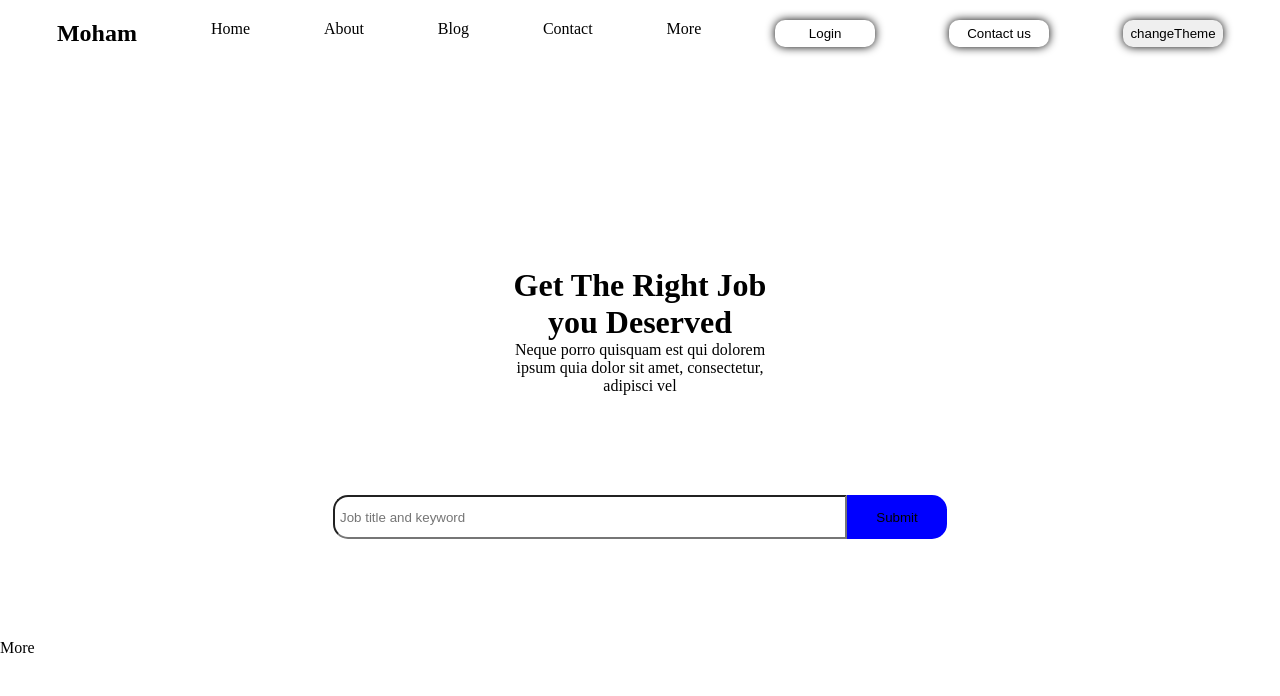
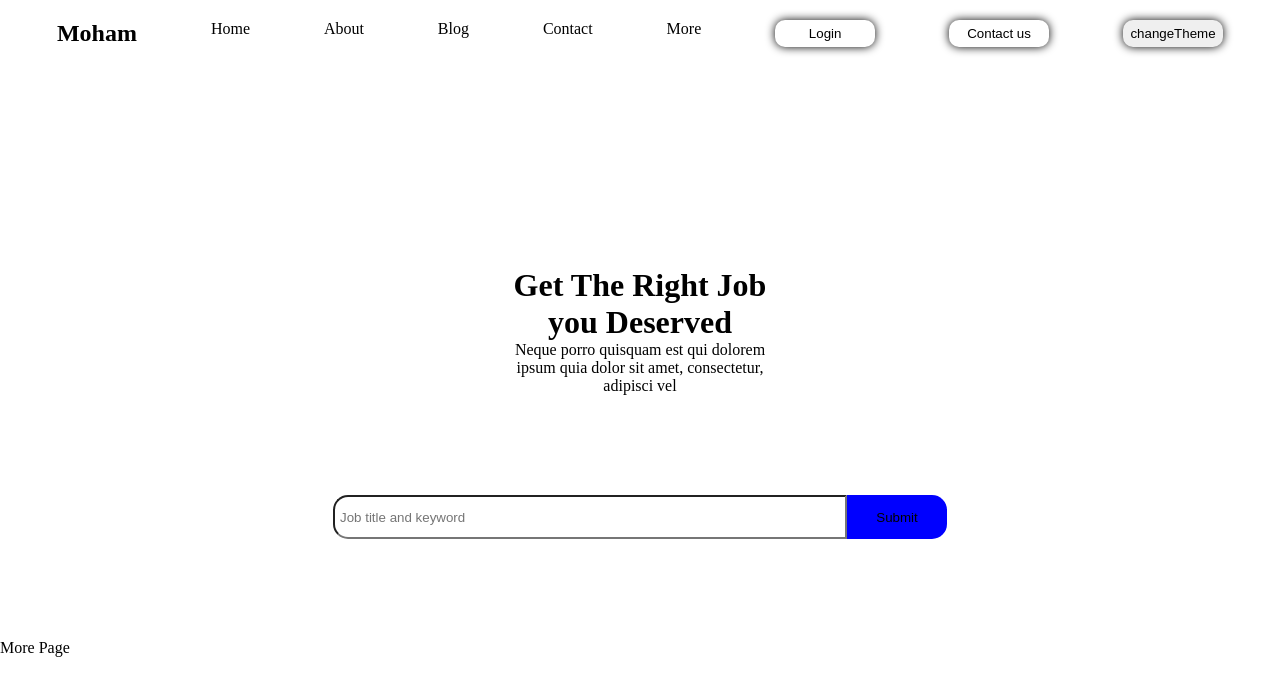
Before and after one commit to neerajkumar790652/ContextAPI003, a React (Create React App) app: page /More in a window 1280 px wide. Shown: the top 696 px of the page. Built offline with nearby package versions, Linux system fonts and the light colour scheme.

Commit message:
Update More.js

```diff
--- a/src/Components/More.js
+++ b/src/Components/More.js
@@ -1,4 +1,4 @@
 const More = () => {
-  return <div>More</div>;
+  return <div>More Page</div>;
 };
 export default More;
```
